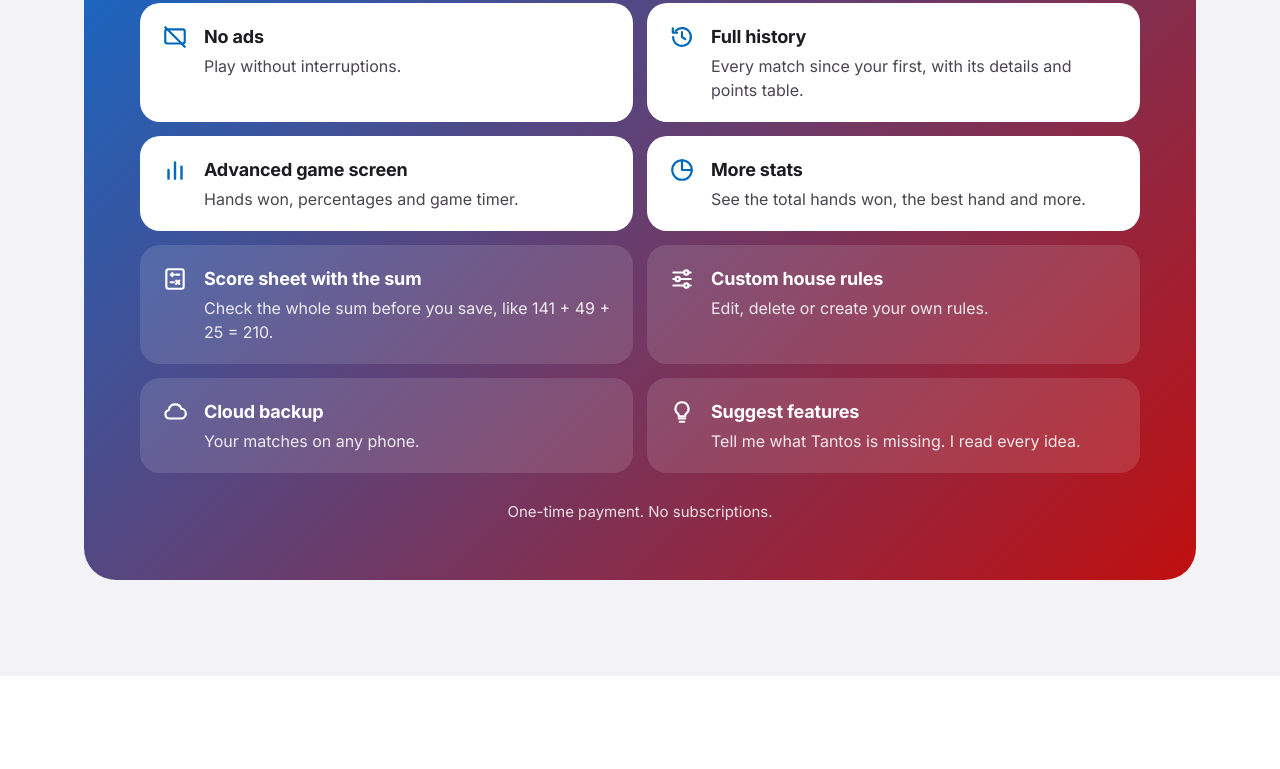
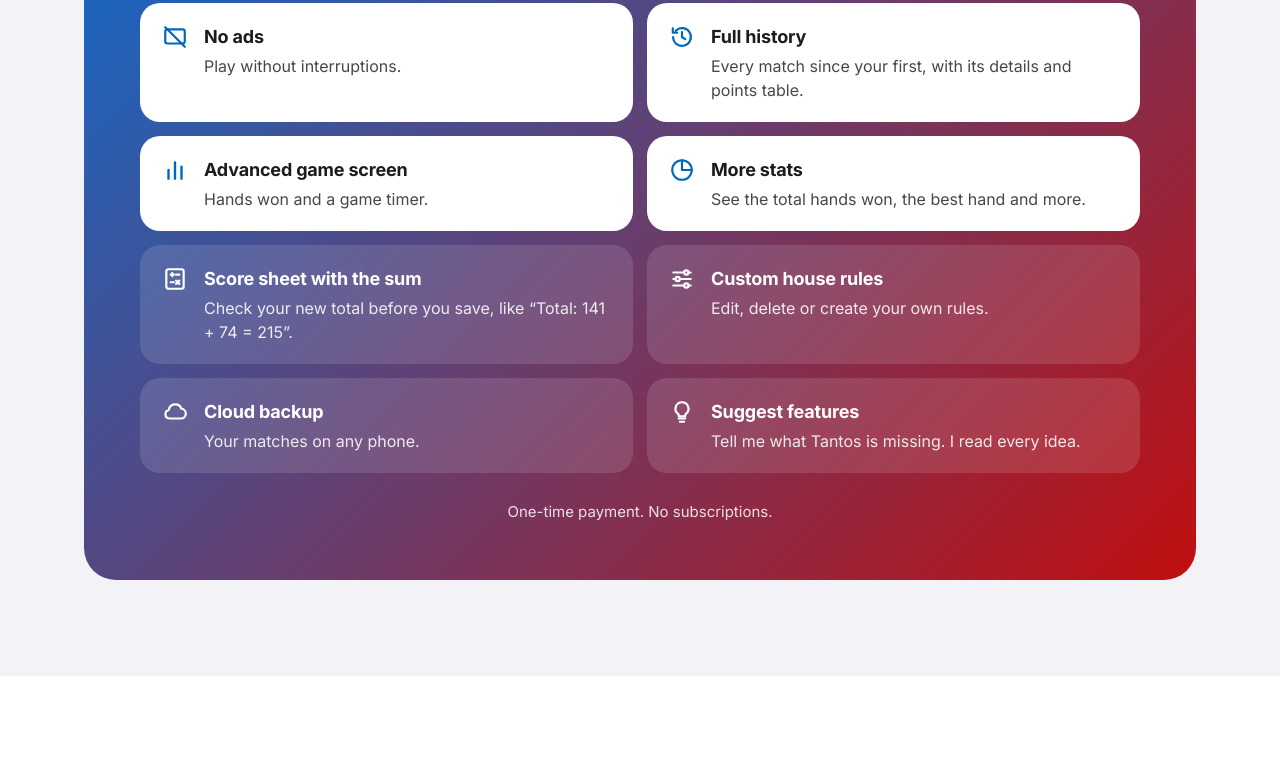
Before and after one commit to leviNunez/tantos-website, a plain HTML site: page index.html in a window 1280 px wide. Shown: the part 7448-8217 px from the top of the page. Drawn offline with Linux system fonts and the light colour scheme.

Commit message:
Update index.html

```diff
--- a/index.html
+++ b/index.html
@@ -355,9 +355,9 @@
         <ul class="perks">
           <li class="main"><svg viewBox="0 0 24 24" fill="none" stroke="currentColor" stroke-width="2" stroke-linecap="round" stroke-linejoin="round" aria-hidden="true"><rect x="3" y="5" width="18" height="13" rx="2"></rect><path d="M3 3l18 18"></path></svg><div><b data-i18n="p1.t">Sin anuncios</b><span data-i18n="p1.d">Juega sin interrupciones.</span></div></li>
           <li class="main"><svg viewBox="0 0 24 24" fill="none" stroke="currentColor" stroke-width="2" stroke-linecap="round" stroke-linejoin="round" aria-hidden="true"><path d="M3.8 12a8.2 8.2 0 1 0 2.4-5.8"></path><path d="M3.5 4v4h4"></path><path d="M12 7.5V12l3 2"></path></svg><div><b data-i18n="p2.t">Historial completo</b><span data-i18n="p2.d">Todas tus partidas desde la primera, incluyendo el detalle y la tabla de puntos.</span></div></li>
-          <li class="main"><svg viewBox="0 0 24 24" fill="none" stroke="currentColor" stroke-width="2.2" stroke-linecap="round" stroke-linejoin="round" aria-hidden="true"><path d="M6 20v-8"></path><path d="M12 20V5"></path><path d="M18 20v-11"></path></svg><div><b data-i18n="p3.t">Pantalla de juego avanzada</b><span data-i18n="p3.d">Manos ganadas, porcentajes y cronómetro de juego.</span></div></li>
+          <li class="main"><svg viewBox="0 0 24 24" fill="none" stroke="currentColor" stroke-width="2.2" stroke-linecap="round" stroke-linejoin="round" aria-hidden="true"><path d="M6 20v-8"></path><path d="M12 20V5"></path><path d="M18 20v-11"></path></svg><div><b data-i18n="p3.t">Pantalla de juego avanzada</b><span data-i18n="p3.d">Manos ganadas y cronómetro de juego.</span></div></li>
           <li class="main"><svg viewBox="0 0 24 24" fill="none" stroke="currentColor" stroke-width="2" stroke-linecap="round" stroke-linejoin="round" aria-hidden="true"><path d="M21 12a9 9 0 1 1-9-9"></path><path d="M12 3a9 9 0 0 1 9 9h-9z"></path></svg><div><b data-i18n="p4.t">Más estadísticas</b><span data-i18n="p4.d">Mira el total de manos ganadas, la mejor mano y más.</span></div></li>
-          <li><svg viewBox="0 0 24 24" fill="none" stroke="currentColor" stroke-width="2" stroke-linecap="round" stroke-linejoin="round" aria-hidden="true"><rect x="4" y="3" width="16" height="18" rx="2"></rect><path d="M8 8h3"></path><path d="M9.5 6.5v3"></path><path d="M13 8h3"></path><path d="M8 15h3"></path><path d="M13 13.5l3 3"></path><path d="M16 13.5l-3 3"></path></svg><div><b data-i18n="p5.t">Anotador con suma</b><span data-i18n="p5.d">Revisa la cuenta completa antes de anotar, como 141 + 49 + 25 = 210.</span></div></li>
+          <li><svg viewBox="0 0 24 24" fill="none" stroke="currentColor" stroke-width="2" stroke-linecap="round" stroke-linejoin="round" aria-hidden="true"><rect x="4" y="3" width="16" height="18" rx="2"></rect><path d="M8 8h3"></path><path d="M9.5 6.5v3"></path><path d="M13 8h3"></path><path d="M8 15h3"></path><path d="M13 13.5l3 3"></path><path d="M16 13.5l-3 3"></path></svg><div><b data-i18n="p5.t">Anotador con suma</b><span data-i18n="p5.d">Revisa tu nuevo total antes de anotar, como «Total: 141 + 74 = 215».</span></div></li>
           <li><svg viewBox="0 0 24 24" fill="none" stroke="currentColor" stroke-width="2" stroke-linecap="round" stroke-linejoin="round" aria-hidden="true"><path d="M4 6h10"></path><path d="M18 6h2"></path><circle cx="16" cy="6" r="2"></circle><path d="M4 12h2"></path><path d="M10 12h10"></path><circle cx="8" cy="12" r="2"></circle><path d="M4 18h10"></path><path d="M18 18h2"></path><circle cx="16" cy="18" r="2"></circle></svg><div><b data-i18n="p6.t">Reglas de la mesa personalizables</b><span data-i18n="p6.d">Edita, elimina o crea tus propias reglas.</span></div></li>
           <li><svg viewBox="0 0 24 24" fill="none" stroke="currentColor" stroke-width="2" stroke-linecap="round" stroke-linejoin="round" aria-hidden="true"><path d="M7 18h10.5a4.5 4.5 0 0 0 .4-8.98A6 6 0 0 0 6.3 10.1 4 4 0 0 0 7 18z"></path></svg><div><b data-i18n="p7.t">Guardado en la nube</b><span data-i18n="p7.d">Tus partidas en cualquier teléfono.</span></div></li>
           <li><svg viewBox="0 0 24 24" fill="none" stroke="currentColor" stroke-width="2" stroke-linecap="round" stroke-linejoin="round" aria-hidden="true"><path d="M9 18h6"></path><path d="M10 21h4"></path><path d="M12 3a6 6 0 0 0-3.6 10.8c.6.5.6 1.2.6 1.7V16h6v-.5c0-.5 0-1.2.6-1.7A6 6 0 0 0 12 3z"></path></svg><div><b data-i18n="p8.t">Sugiere funciones</b><span data-i18n="p8.d">Cuéntame qué le hace falta a Tantos. Leo cada idea.</span></div></li>
@@ -477,9 +477,9 @@
       "pro.lead": "Un solo pago y es tuyo para siempre.", "pro.note": "Pago único. Sin suscripción.",
       "p1.t": "Sin anuncios", "p1.d": "Juega sin interrupciones.",
       "p2.t": "Historial completo", "p2.d": "Todas tus partidas desde la primera, incluyendo el detalle y la tabla de puntos.",
-      "p3.t": "Pantalla de juego avanzada", "p3.d": "Manos ganadas, porcentajes y cronómetro de juego.",
+      "p3.t": "Pantalla de juego avanzada", "p3.d": "Manos ganadas y cronómetro de juego.",
       "p4.t": "Más estadísticas", "p4.d": "Mira el total de manos ganadas, la mejor mano y más.",
-      "p5.t": "Anotador con suma", "p5.d": "Revisa la cuenta completa antes de anotar, como 141 + 49 + 25 = 210.",
+      "p5.t": "Anotador con suma", "p5.d": "Revisa tu nuevo total antes de anotar, como «Total: 141 + 74 = 215».",
       "p6.t": "Reglas de la mesa personalizables", "p6.d": "Edita, elimina o crea tus propias reglas.",
       "p7.t": "Guardado en la nube", "p7.d": "Tus partidas en cualquier teléfono.",
       "p8.t": "Sugiere funciones", "p8.d": "Cuéntame qué le hace falta a Tantos. Leo cada idea.",
@@ -539,9 +539,9 @@
       "pro.lead": "Pay once and it's yours forever.", "pro.note": "One-time payment. No subscriptions.",
       "p1.t": "No ads", "p1.d": "Play without interruptions.",
       "p2.t": "Full history", "p2.d": "Every match since your first, with its details and points table.",
-      "p3.t": "Advanced game screen", "p3.d": "Hands won, percentages and game timer.",
+      "p3.t": "Advanced game screen", "p3.d": "Hands won and a game timer.",
       "p4.t": "More stats", "p4.d": "See the total hands won, the best hand and more.",
-      "p5.t": "Score sheet with the sum", "p5.d": "Check the whole sum before you save, like 141 + 49 + 25 = 210.",
+      "p5.t": "Score sheet with the sum", "p5.d": "Check your new total before you save, like “Total: 141 + 74 = 215”.",
       "p6.t": "Custom house rules", "p6.d": "Edit, delete or create your own rules.",
       "p7.t": "Cloud backup", "p7.d": "Your matches on any phone.",
       "p8.t": "Suggest features", "p8.d": "Tell me what Tantos is missing. I read every idea.",
```
